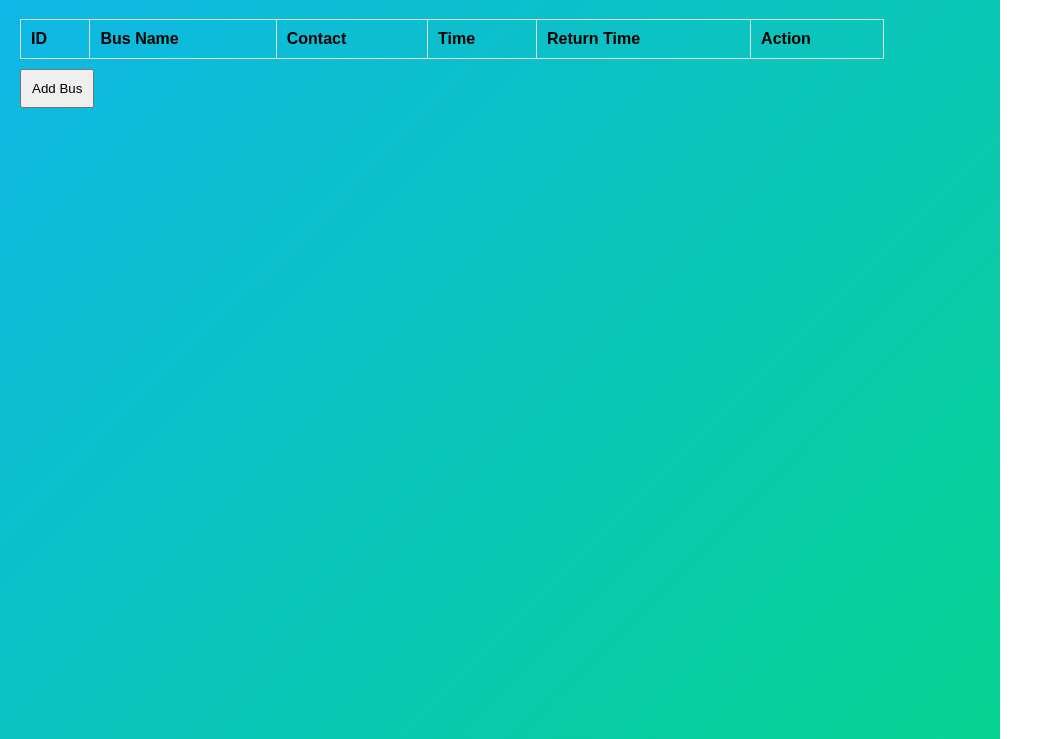
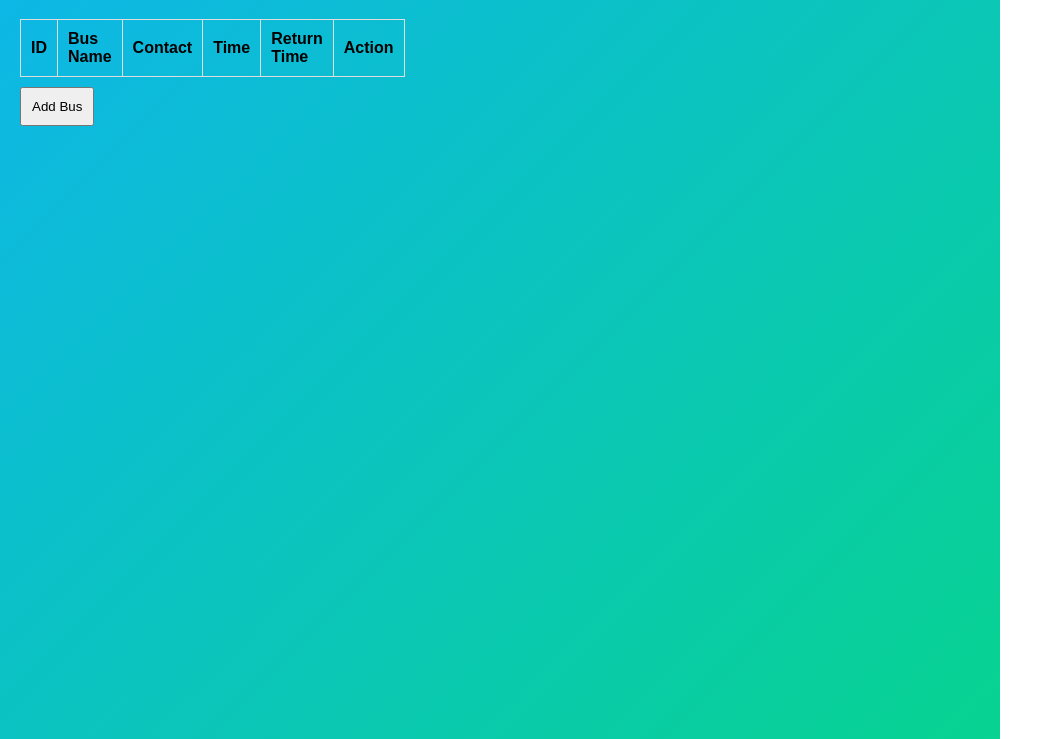
Before and after one commit to Privelepor/Bus, a website: page public/index.html in a window 1280 px wide. Shown: the part 61-800 px from the top of the page, without its empty margins (0-1063 px from the left). Drawn offline with Linux system fonts and the light colour scheme; no server answers.

Commit message:
styles.css

```diff
--- a/public/styles.css
+++ b/public/styles.css
@@ -18,7 +18,7 @@ h1 {
 }
 
 table {
-    width: 90%;
+    width: 300px;
     border-collapse: collapse;
     margin-top: 20px;
 }
```
